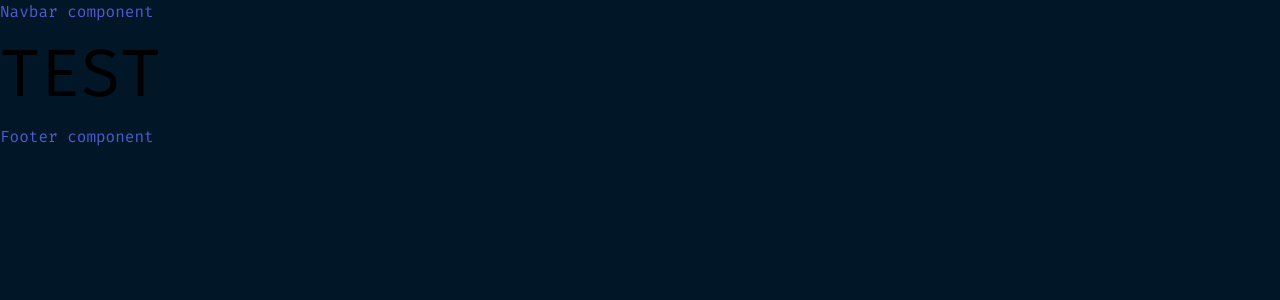
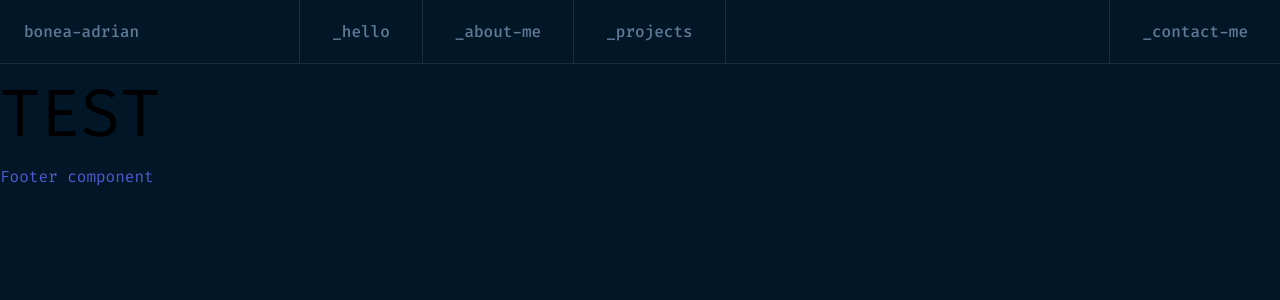
Before and after one commit to AdrianBonea/portfolio, a Next.js app: page / in a window 1280 px wide. Shown: the top 300 px of the page. Built offline with nearby package versions, Linux system fonts and the light colour scheme.

Commit message:
5/navbar-ui

```diff
--- a/src/components/Shared/Navbar/Navbar.tsx
+++ b/src/components/Shared/Navbar/Navbar.tsx
@@ -1,3 +1,39 @@
+import Link from 'next/link';
+
 export const Navbar = () => {
-  return <nav className='text-secondary-blue'>Navbar component</nav>;
+  return (
+    <nav className='flex h-16 flex-row border-b-[1px] border-lines text-base font-[450] text-secondary-grey'>
+      <div className='flex w-auto flex-row items-center whitespace-nowrap'>
+        <h2 className='border-r-[1px] border-lines py-5 pl-6 pr-40 hover:cursor-default'>
+          bonea-adrian
+        </h2>
+        <Link
+          href=''
+          className='border-r-[1px] border-lines px-8 py-5 hover:border-b-[2px] hover:border-b-accent-orange hover:text-white'
+        >
+          _hello
+        </Link>
+        <Link
+          href=''
+          className='border-r-[1px] border-lines px-8 py-5 hover:border-b-[2px] hover:border-b-accent-orange hover:text-white'
+        >
+          _about-me
+        </Link>
+        <Link
+          href=''
+          className='border-r-[1px] border-lines px-8 py-5 hover:border-b-[2px] hover:border-b-accent-orange hover:text-white'
+        >
+          _projects
+        </Link>
+      </div>
+      <div className='flex w-full justify-end  whitespace-nowrap border-lines'>
+        <Link
+          href=''
+          className='border-l-[1px] border-lines px-8 py-5 hover:border-b-[2px] hover:border-b-accent-orange hover:text-white'
+        >
+          _contact-me
+        </Link>
+      </div>
+    </nav>
+  );
 };
```
